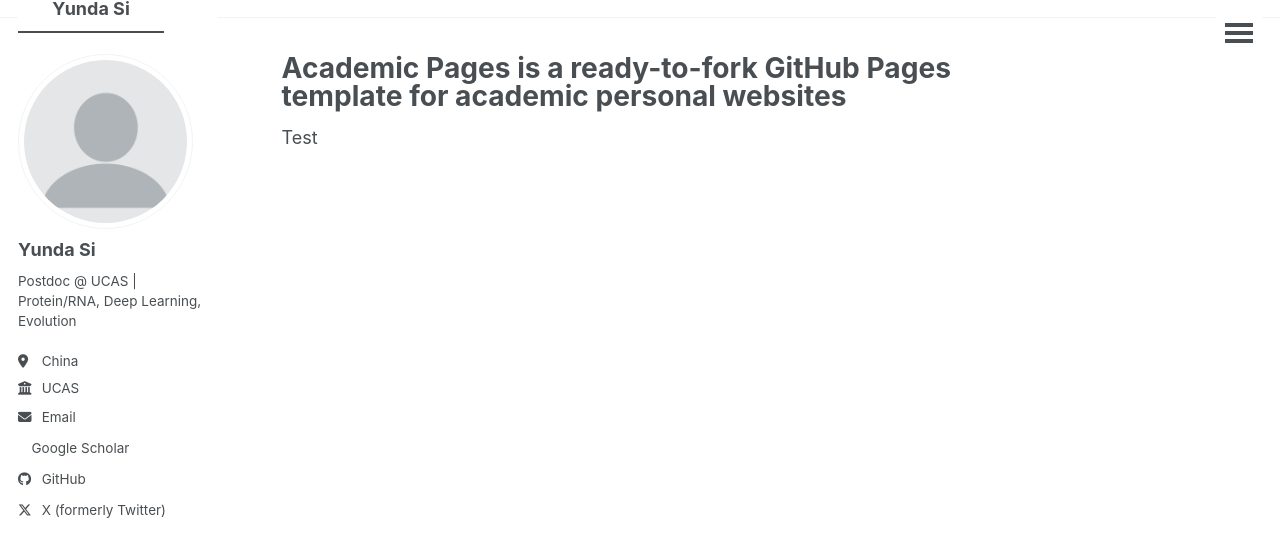
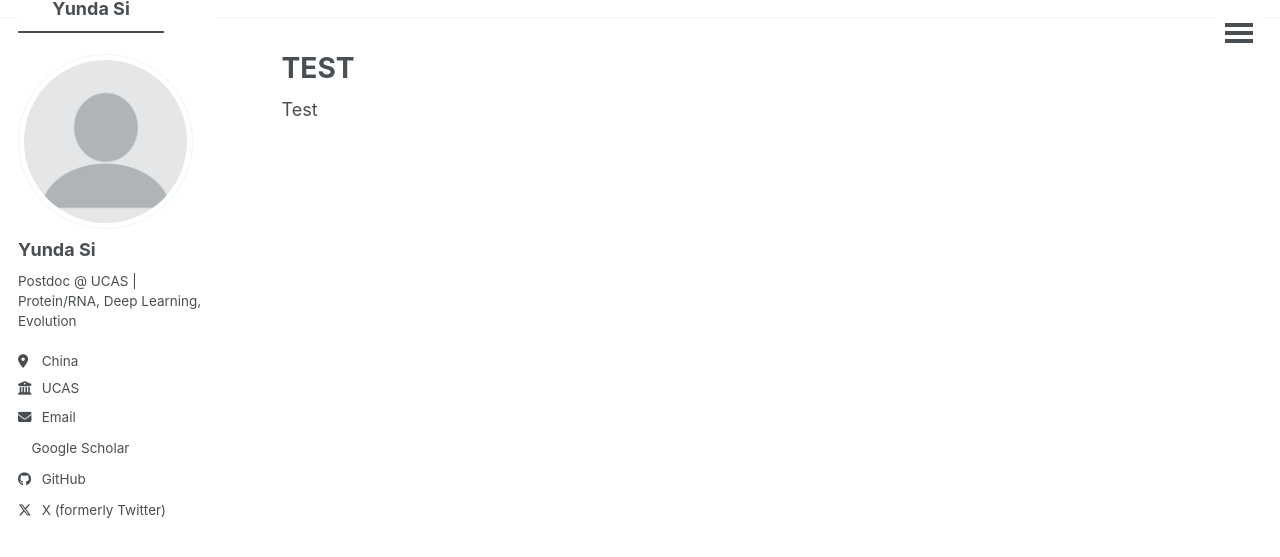
Before and after one commit to yunda-si/yunda-si.github.io, a Jekyll site: the page built from _pages/about.md, in a window 1280 px wide. Shown: the top 557 px of the page. Built offline with Jekyll 4.4.1, drawn with Linux system fonts in a browser that asks for light colours; a style sheet for code colours, icons or effects is not loaded.

Commit message:
Update about.md

```diff
--- a/_pages/about.md
+++ b/_pages/about.md
@@ -1,6 +1,6 @@
 ---
 permalink: /
-title: "Academic Pages is a ready-to-fork GitHub Pages template for academic personal websites"
+title: "TEST"
 author_profile: true
 redirect_from:
   - /about/
```
